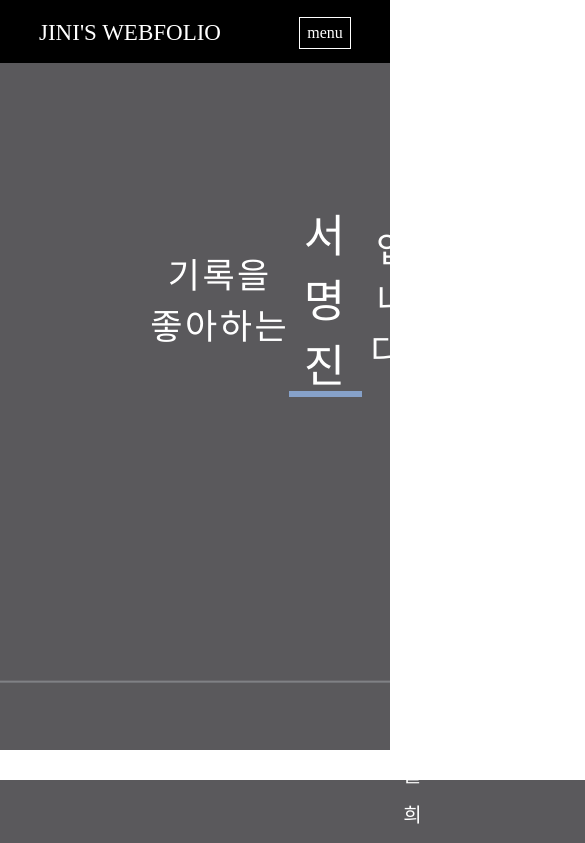
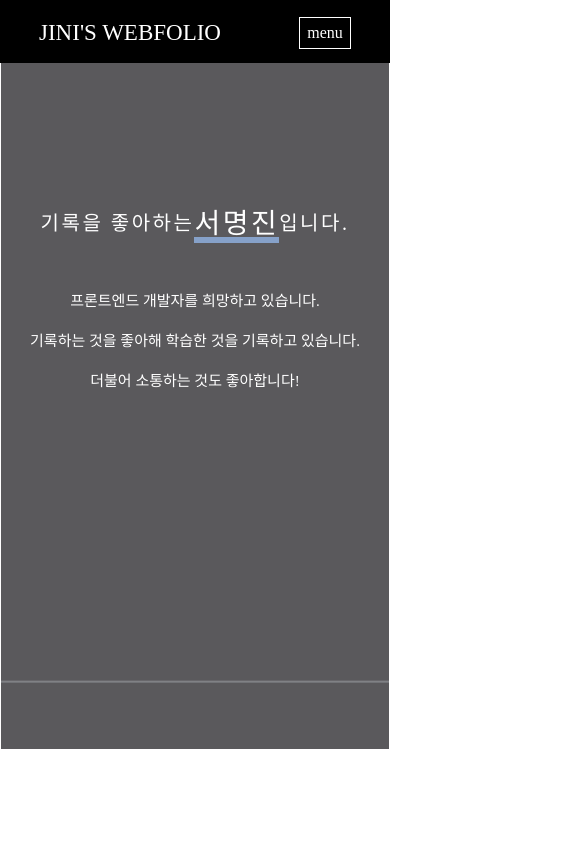
Before and after one commit to myeongjin99/my_portfolio, a React (Create React App) app: page / in a window 390 px wide. Shown: the top 843 px of the page, 585 px wide, since content can reach past the window. Built offline with nearby package versions, Linux system fonts and the light colour scheme; a web font is replaced by a local one.

Commit message:
<Feat : 반응형 구현>

```diff
--- a/src/components/Header.jsx
+++ b/src/components/Header.jsx
@@ -168,6 +168,12 @@ const Category = styled.div`
 
 const IntroduceContainer = styled.div`
   margin-left: 150px;
+  @media screen and (max-width: 600px) {
+    border: 1px solid white;
+    width: 500px;
+    margin-left: 0;
+    margin: 0 auto;
+  }
 `;
 
 const Introduce = styled.div`
@@ -190,12 +196,14 @@ const Introduce = styled.div`
       opacity: 1; /* 투명도 1 */
     }
   }
+  @media screen and (max-width: 600px) {
+    font-size: 20px;
+  }
 `;
 
 const Name = styled.span`
   position: relative;
   font-size: 45px;
-
   &::after {
     content: "";
     position: absolute;
@@ -204,6 +212,9 @@ const Name = styled.span`
     width: 100%; /* 텍스트 너비만큼 밑줄 길이 설정 */
     height: 6px; /* 밑줄의 두께 설정 */
     background-color: #96bbf1bc; /* 원하는 색상 설정 */
+  }
+  @media screen and (max-width: 600px) {
+    font-size: 28px;
   }
 `;
 
@@ -225,5 +236,9 @@ const IntroduceContents = styled.div`
       opacity: 1; /* 투명도 1 */
     }
   }
+  @media screen and (max-width: 600px) {
+    font-size: 15px;
+    margin-left: 0;
+  }
 `;
 export default Header;
--- a/src/pages/MainPage.jsx
+++ b/src/pages/MainPage.jsx
@@ -10,7 +10,7 @@ const MainPage = () => {
   return (
     <div>
       <Header />
-      <ImageSlide />
+      {/* <ImageSlide /> */}
       <AboutMe />
       <Results />
       <Stacks />
```
